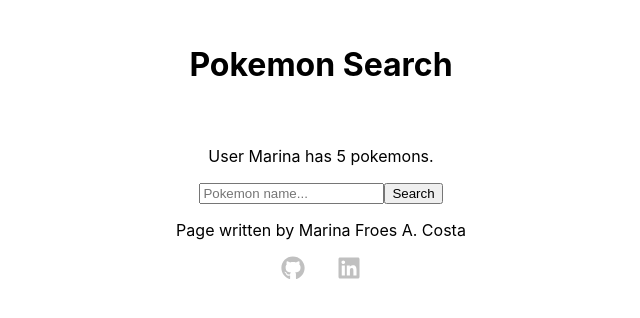
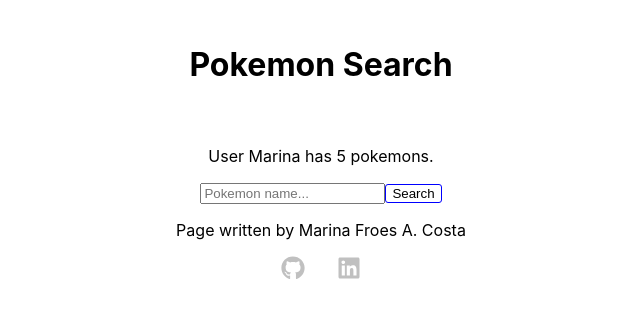
Before and after one commit to MarinaFroes/pokemon-search, a React (Create React App) app: page / in a window 1280 px wide. Shown: the top 318 px of the page, without its empty margins (319-959 px from the left). Built offline with nearby package versions, Linux system fonts and the light colour scheme.

Commit message:
feat: Add state

```diff
--- a/src/Components/PokemonSearch.tsx
+++ b/src/Components/PokemonSearch.tsx
@@ -1,20 +1,36 @@
 import React, { Component } from 'react';
 import User from '../interfaces/User.interface';
+import SearchState from '../interfaces/SearchState.interface';
 import styled from 'styled-components';
 
 const Button = styled.button`
-
+  border: 1px solid blue;
+  border-radius: 3px;
+  background-color: #fff;
+  cursor: pointer;
 `;
 
-class PokemonSearch extends Component<User> {
-
-  pokemonRef = () => {
+class PokemonSearch extends Component<User, SearchState> {
+  constructor(props: User) {
+    super(props);
+    this.state = {
+      name: '',
+      numberOfAbilities: 0,
+      baseExperience: 0,
+      imgUrl: ''
+    }
+    this.pokemonRef = React.createRef();
 
   }
 
+  pokemonRef: React.RefObject<HTMLInputElement>;
+
   onSearchClick = () => {
+    const inputValue = this.pokemonRef.current.value;
+  }
 
-  }
+  // Error ts2531: Object is possibly null. (for this.pokemonRef.current.value)
+  // Fix error: tsconfig.json - add "strictNullChecks": false
 
   render() {
     const { name, numberOfPokemons } = this.props;
```
